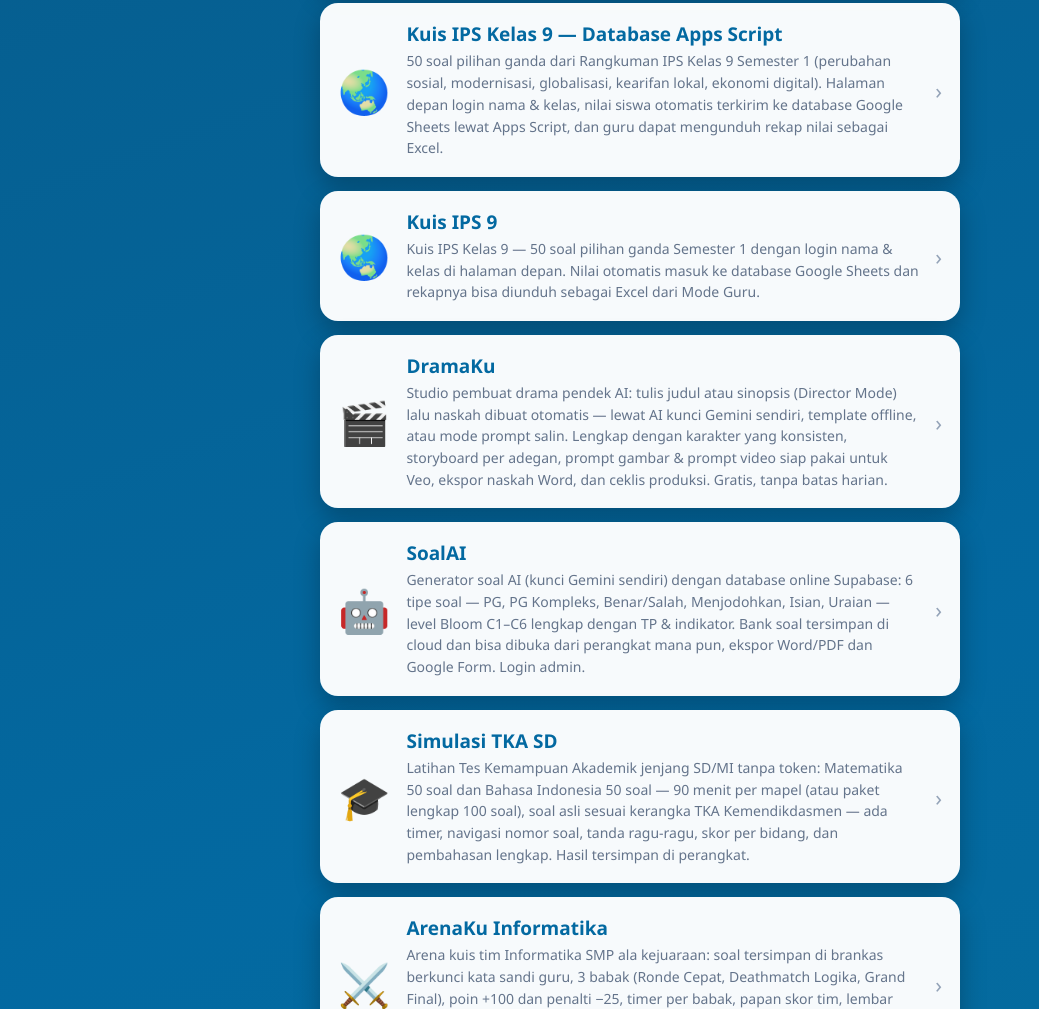
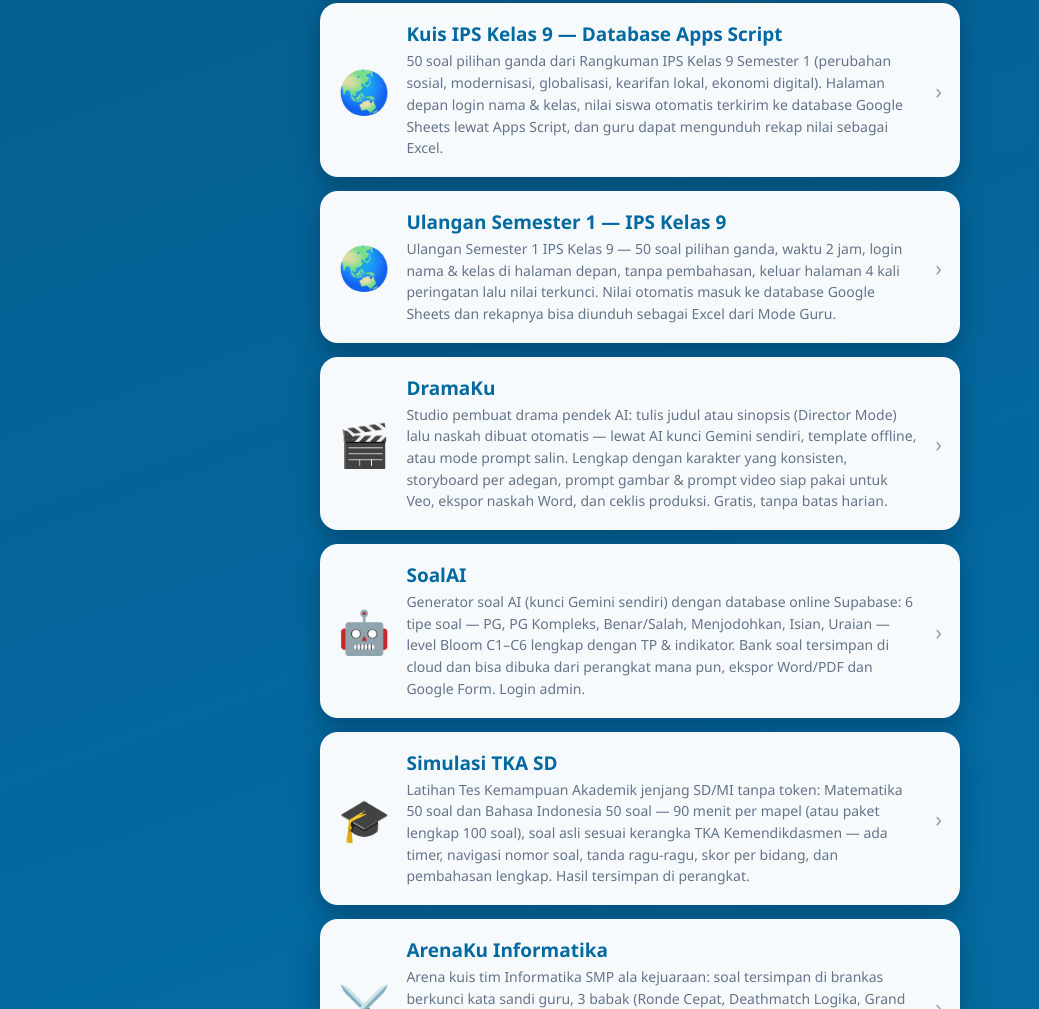
Before and after one commit to herrysalsabila12-ship-it/herrysalsabila12-ship-it.github.io, a plain HTML site: page index.html in a window 1280 px wide. Shown: the part 2201-3210 px from the top of the page, without its empty margins (0-1039 px from the left). Drawn offline with Linux system fonts and the light colour scheme.

Commit message:
Hub: kartu Kuis IPS 9 menjadi Ulangan Semester 1

```diff
--- a/index.html
+++ b/index.html
@@ -88,7 +88,7 @@
   </a>
   <a class="kartu" href="kuis-ips-9/">
     <div class="ikon">🌏</div>
-    <div><h2>Kuis IPS 9</h2><p>Kuis IPS Kelas 9 — 50 soal pilihan ganda Semester 1 dengan login nama &amp; kelas di halaman depan. Nilai otomatis masuk ke database Google Sheets dan rekapnya bisa diunduh sebagai Excel dari Mode Guru.</p></div>
+    <div><h2>Ulangan Semester 1 — IPS Kelas 9</h2><p>Ulangan Semester 1 IPS Kelas 9 — 50 soal pilihan ganda, waktu 2 jam, login nama &amp; kelas di halaman depan, tanpa pembahasan, keluar halaman 4 kali peringatan lalu nilai terkunci. Nilai otomatis masuk ke database Google Sheets dan rekapnya bisa diunduh sebagai Excel dari Mode Guru.</p></div>
     <div class="panah">›</div>
   </a>
   <a class="kartu" href="dramaku/">
```
